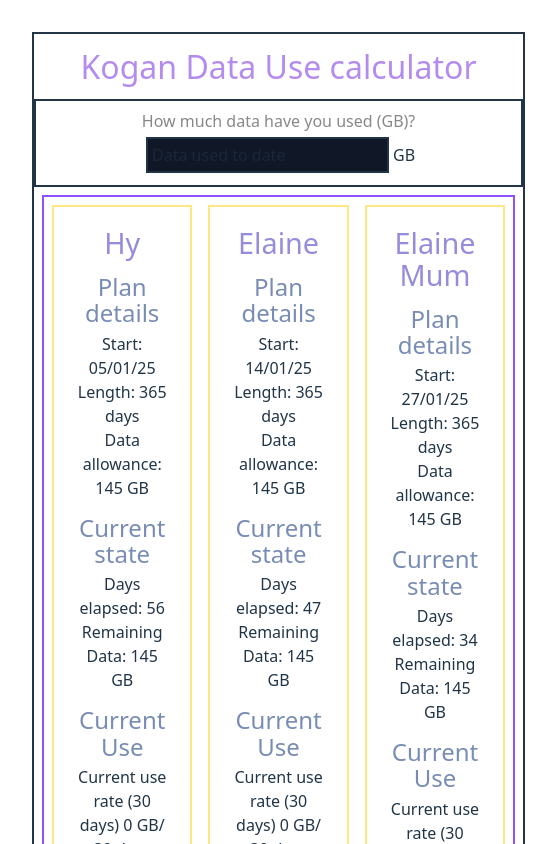
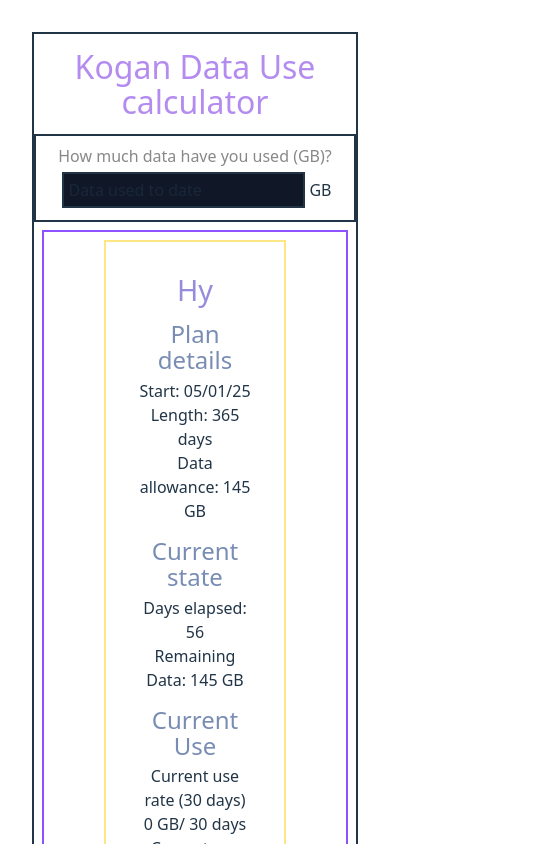
Before and after one commit to hybee234/kogan-mobile-data, a React (Vite) app in the folder client/: page / in a window 390 px wide. Shown: the top 844 px of the page, 557 px wide, since content can reach past the window. Built offline with nearby package versions, Linux system fonts and the light colour scheme.

Commit message:
some success with Heroku

```diff
--- a/client/src/components/Main.jsx
+++ b/client/src/components/Main.jsx
@@ -32,7 +32,7 @@ function Main() {
 
     const handleInputChange = (e) => {
         //console.log(e)
-        const { dataUsed, value } = e.target;
+        const { value } = e.target;
         //console.log (e.target.value)
         return setDataUsed(value)
     };
@@ -75,12 +75,8 @@ function Main() {
             {/* <p>Hy: {hy}GB</p> */}
             {/* <p>Elaine: {elaine}GB</p> */}
             {/* <p>Elaine's Mum: {elainemum}GB</p> */}
-
-
             {/* <p>Hy Sign up Epoch: {hySignUpEpoch}</p> */}
             {/* <p>Hy Sign up Local: {userPlanStart}</p>  */}
-
-
 
             <div className = "border-2 p-2">
                 <p className="read-the-docs ">
@@ -113,12 +109,12 @@ function Main() {
             {/* You must decrease/can increase your data usage */}
             </div>
 
-        <div className = "flex border-2 border-violet-500 m-2">
+        <div id = "card-container" className = "flex border-2 justify-center border-violet-500 m-2">
                 {
                 users.map((users) => {
                     return (
 
-                        <div className= "border-2 border-amber-200 p-5 m-2" key={users.id}>
+                        <div className= "card border-2 border-amber-200 p-5 m-2" key={users.id}>
                             <h2>{users.name}</h2>
                             <h3> Plan details </h3>
                             <p>Start: {dayjs(users.start).format('DD/MM/YY')}</p>
--- a/client/src/index.css
+++ b/client/src/index.css
@@ -38,10 +38,6 @@ h3 {
   margin: 10px 0px 0px 0px;
   color: rgba(120, 140, 180, 1)
 }
-
-
-
-
 
 a {
   font-weight: 500;
@@ -91,3 +87,20 @@ button:focus-visible {
     background-color: #f9f9f9;
   }
 }
+
+/****************************/
+/* Media Query LESS THAN 1024 /
+/****************************/
+@media (max-width: 1024px) {
+  #card-container {
+      flex: 1 0 200px;
+      flex-wrap: wrap;
+      font-size: 1rem;
+      /* background-color: orange */
+  }
+  .card {
+      width: 100%;
+      /* background-color: green; */
+      width: 60%;
+  }
+}
```
